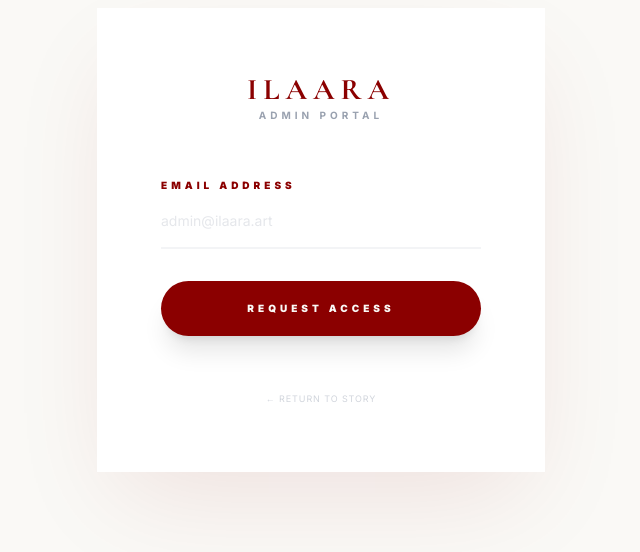
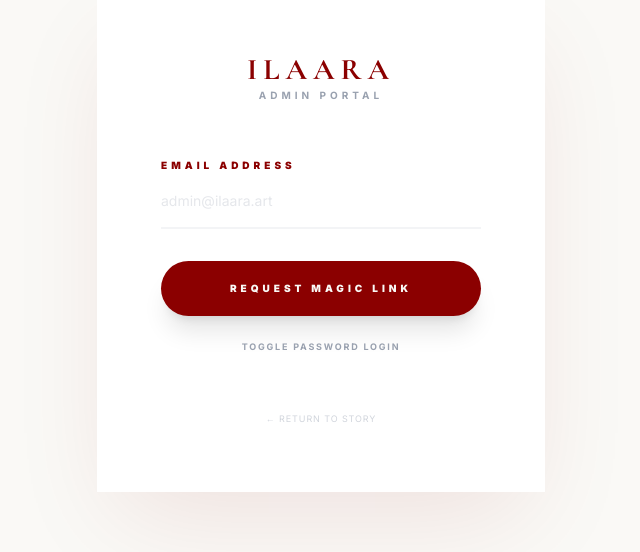
Before and after one commit to AdithiyanVivekanandan/Ilaara, a Next.js app: page /admin/login in a window 1280 px wide. Shown: the part 160-712 px from the top of the page, without its empty margins (319-959 px from the left). Built offline with nearby package versions, Linux system fonts and the light colour scheme; no server answers; the database is empty.

Commit message:
Update admin login page

```diff
--- a/src/app/admin/login/page.tsx
+++ b/src/app/admin/login/page.tsx
@@ -6,6 +6,8 @@ import Link from 'next/link'
 
 export default function AdminLoginPage() {
   const [email, setEmail] = useState('')
+  const [password, setPassword] = useState('')
+  const [usePassword, setUsePassword] = useState(false)
   const [loading, setLoading] = useState(false)
   const [message, setMessage] = useState('')
 
@@ -29,8 +31,20 @@ export default function AdminLoginPage() {
 
     const siteUrl = process.env.NEXT_PUBLIC_SITE_URL || window.location.origin
     const nextPath = isDeveloper ? '/dev' : '/admin'
+
+    if (usePassword) {
+      const { error } = await supabase.auth.signInWithPassword({
+        email,
+        password,
+      })
+      if (error) {
+        setMessage(`Login failed: ${error.message}`)
+      } else {
+        // Redirect manually since we are using password
+        window.location.href = nextPath
+      }
+    } else {
       const redirectUrl = `${siteUrl}/api/auth/confirm?next=${nextPath}`
-
       const { error } = await supabase.auth.signInWithOtp({
         email,
         options: {
@@ -40,11 +54,12 @@ export default function AdminLoginPage() {
 
       if (error) {
         const extra = isDeveloper
-        ? ' This developer address must also be registered in Supabase Auth or signups must be enabled.'
+          ? ' Tip: You might be rate-limited by Supabase (3 per hour). Try Password Login instead!'
           : ''
         setMessage(`Error: ${error.message}${extra}`)
       } else {
         setMessage('Magic link sent to your email.')
+      }
     }
     setLoading(false)
   }
@@ -65,6 +80,7 @@ export default function AdminLoginPage() {
         </header>
 
         <form onSubmit={handleLogin} className="space-y-8">
+          <div className="space-y-6">
             <div className="space-y-4">
               <label className="text-[10px] uppercase tracking-[0.4em] text-brand-red font-black">Email Address</label>
               <input
@@ -77,12 +93,37 @@ export default function AdminLoginPage() {
               />
             </div>
 
+            {usePassword && (
+              <div className="space-y-4 animate-in fade-in slide-in-from-top-2 duration-300">
+                <label className="text-[10px] uppercase tracking-[0.4em] text-brand-red font-black">Password</label>
+                <input
+                  required
+                  type="password"
+                  placeholder="••••••••"
+                  className="w-full bg-transparent border-b-2 border-gray-100 py-4 text-sm outline-none focus:border-brand-red transition-all placeholder:text-gray-200"
+                  value={password}
+                  onChange={e => setPassword(e.target.value)}
+                />
+              </div>
+            )}
+          </div>
+
+          <div className="space-y-4">
             <button
               disabled={loading}
               className="w-full py-5 bg-brand-red text-brand-cream text-[10px] uppercase tracking-[0.4em] font-black rounded-full hover:bg-brand-dark transition-all shadow-xl disabled:opacity-50"
             >
-            {loading ? 'Authenticating...' : 'Request Access'}
+              {loading ? 'Authenticating...' : usePassword ? 'Login with Password' : 'Request Magic Link'}
             </button>
+
+            <button
+              type="button"
+              onClick={() => setUsePassword(!usePassword)}
+              className="w-full text-[9px] uppercase tracking-[0.2em] text-gray-400 font-bold hover:text-brand-red transition-colors"
+            >
+              {usePassword ? 'Use Magic Link instead' : 'Toggle Password Login'}
+            </button>
+          </div>
         </form>
 
         {message && (
```
Lines whose indentation alone changed are shown as unchanged.
